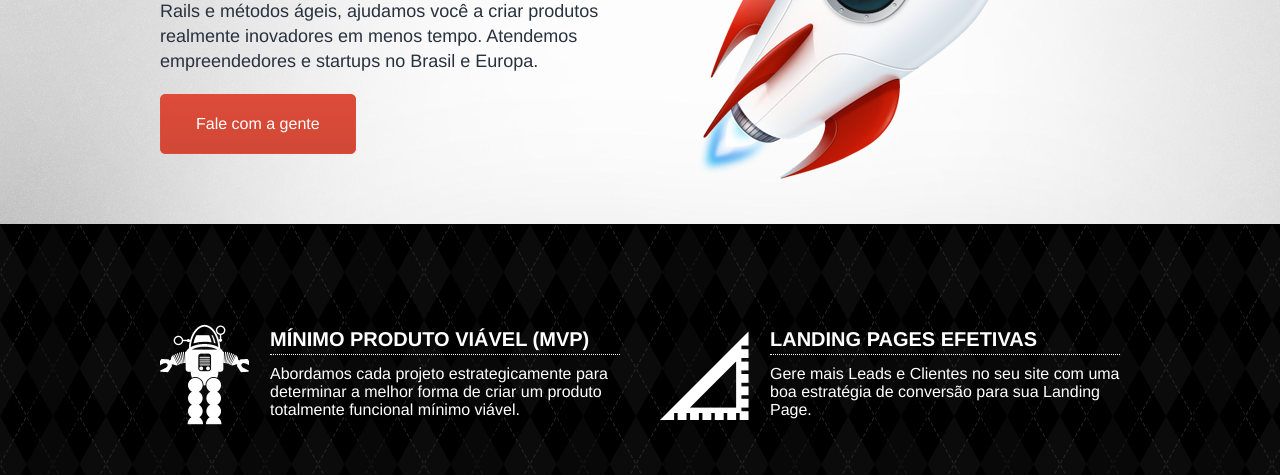
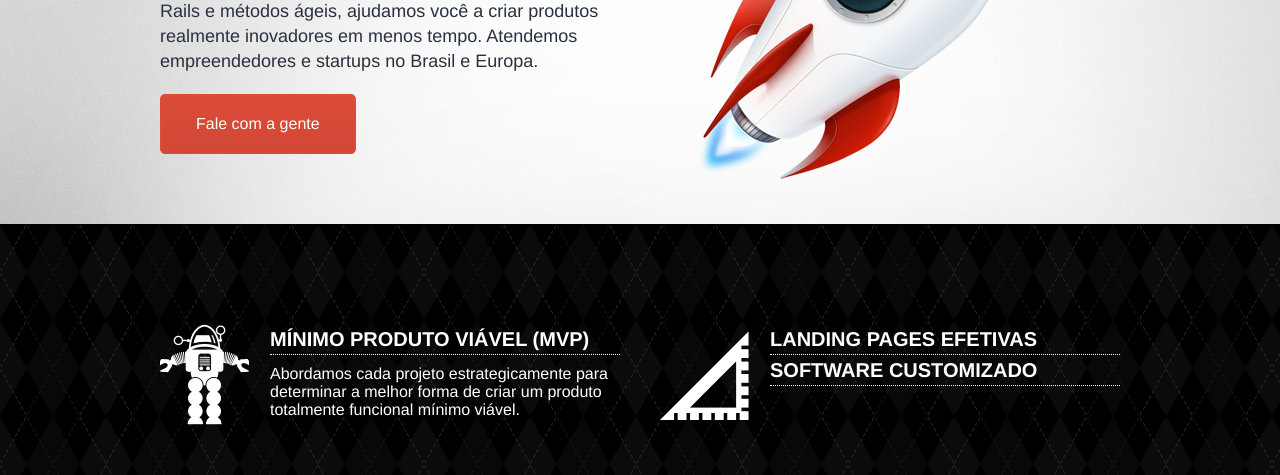
Before and after one commit to marciomarques/CAIXA-DE-IDEIAS-Site, a plain HTML site: page index.html in a window 1280 px wide. Shown: the part 276-751 px from the top of the page. Drawn offline with Linux system fonts and the light colour scheme; a script that the page names is missing.

Commit message:
Titulo H2
Modifiquei titulo para testar nova abordagem de venda!

```diff
--- a/index.html
+++ b/index.html
@@ -70,7 +70,7 @@ mixpanel.init("82c1f25cbc75f8bb2f8fe9ac115f692f");</script><!-- end Mixpanel -->
 			    <div id="boxes" class="center">
 			    	<div id="ico-page" class="box">
 						<h2>Landing Pages efetivas</h2>
-						<p>Gere mais Leads e Clientes no seu site com uma boa estratégia de conversão para sua Landing Page.</p>
+						<h2>Software Customizado</h2>
 					</div>
 
 					<div id="ico-mvp" class="box">
```
